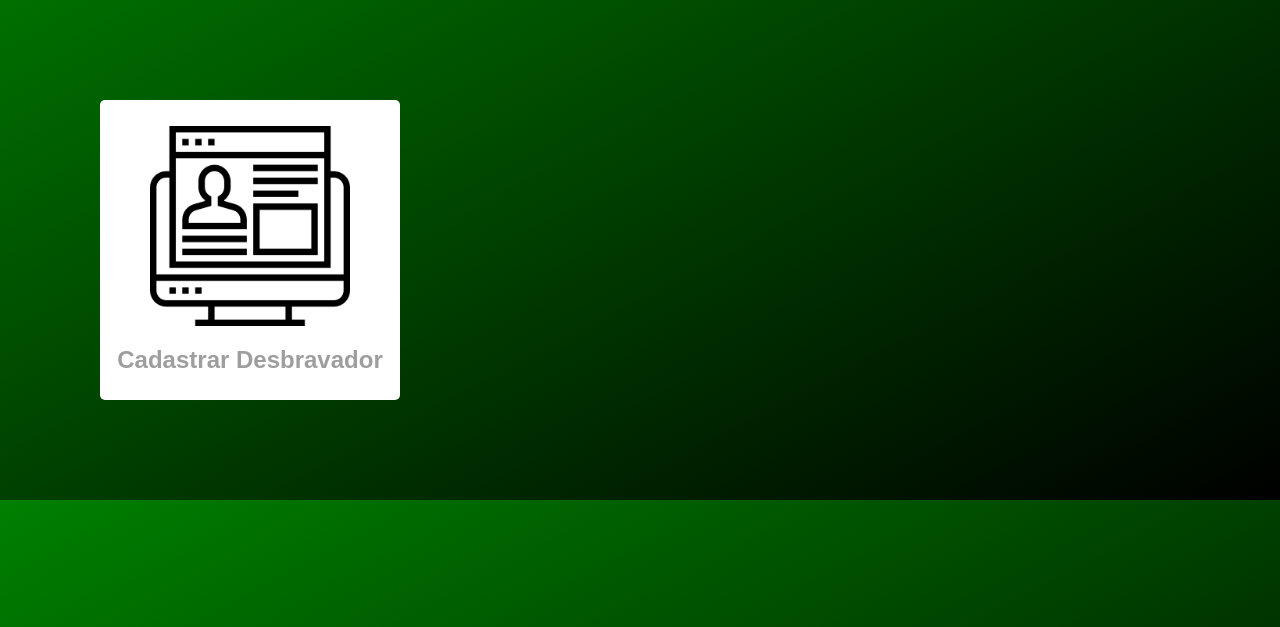
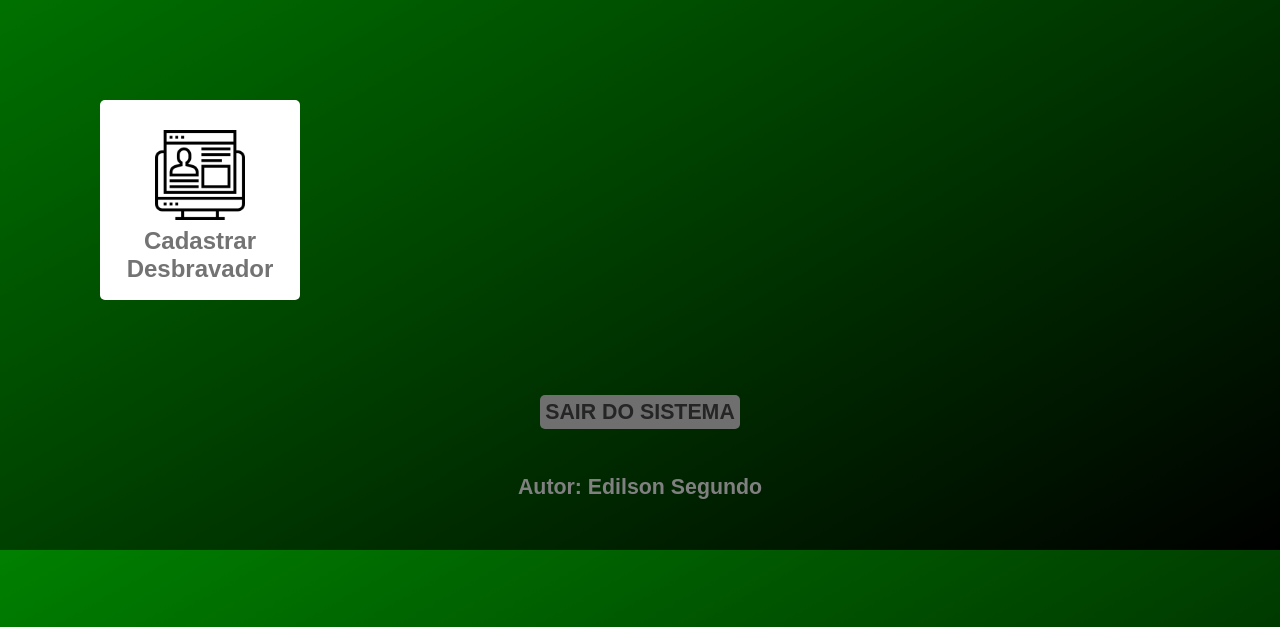
Before and after one commit to segundoo2/Selva-System, a PHP site: page /home.html in a window 1280 px wide. Shown: the part 173-800 px from the top of the page. Run offline with PHP 8.4, Linux system fonts and the light colour scheme.

Commit message:
Adicionado botão sair, autoria e modificado layout da opção

```diff
--- a/assets/css/home.css
+++ b/assets/css/home.css
@@ -34,42 +34,60 @@ header > a > p:hover {
 }
 
 main {
-    display: flex;
-    align-content: space-around;
+    display: grid;
+    grid-template-columns: 3fr 3fr 3fr 3fr;
 }
 
-div.opcao {
-    display: flex;
-    flex-direction: column;
-    justify-content: center;
-    align-items: center;
-    height: 300px;
-    width: 300px;
+.opcao {
+    text-align: center;
+    height: 200px;
+    width: 200px;
     margin: 100px;
     border-radius: 5px;
     background-color: white;
     font: bold 18pt arial;
 }
 
-div.opcao > a > img {
-    display: flex;
-    justify-content: center;
-    margin: auto;
-    margin-bottom: 20px;
-    height: 200px;
-    width: 200px;
+.opcao > a > img {
+    margin-top: 30px;
+    margin-bottom: 1px;
+    height: 90px;
+    width: 90px;
 
 }
 
-div.opcao > a {
+.opcao > a {
     text-decoration: none;
-    color: rgb(158, 158, 158);
-}
-
-div.opcao > a > p:hover {
-    color: rgb(112, 112, 112);
+    color: rgb(115, 115, 115);
 }
 
 div.opcao:hover {
     box-shadow: 0 0 8px rgb(255, 255, 255);
 }
+
+footer {
+    text-align: center;
+}
+
+#sair {
+    margin-top: -200px;
+    margin-bottom: 100px;
+    text-decoration: none;
+    color: rgb(37, 37, 37);
+    font-size: 16pt;
+    font-weight: bold;
+    background-color: rgb(111, 111, 111);
+    padding: 5px;
+    border-radius: 5px;
+}
+
+#sair:hover {
+    color: white;
+    box-shadow: 0 0 15px white;
+}
+
+#autor {
+    color: gray;
+    font-size: 16pt;
+    margin: 50px;
+}
--- a/home.html
+++ b/home.html
@@ -31,6 +31,13 @@
 
     </main>
 
+    <footer>
+
+        <p><a id="sair" href="index.html">SAIR DO SISTEMA</a></p>
+        <p id="autor">Autor: Edilson Segundo</p>
+
+    </footer>
+
     <script src="assets/script/script.js"></script>
 
 </body>
```
